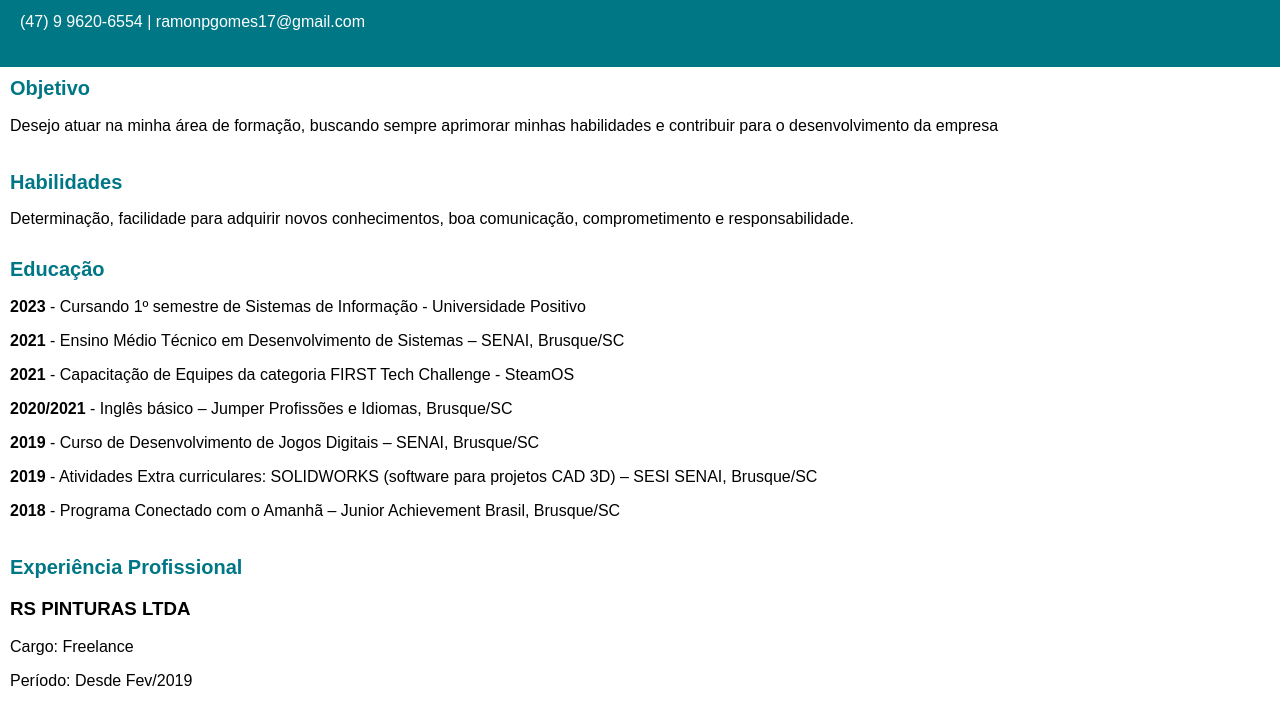
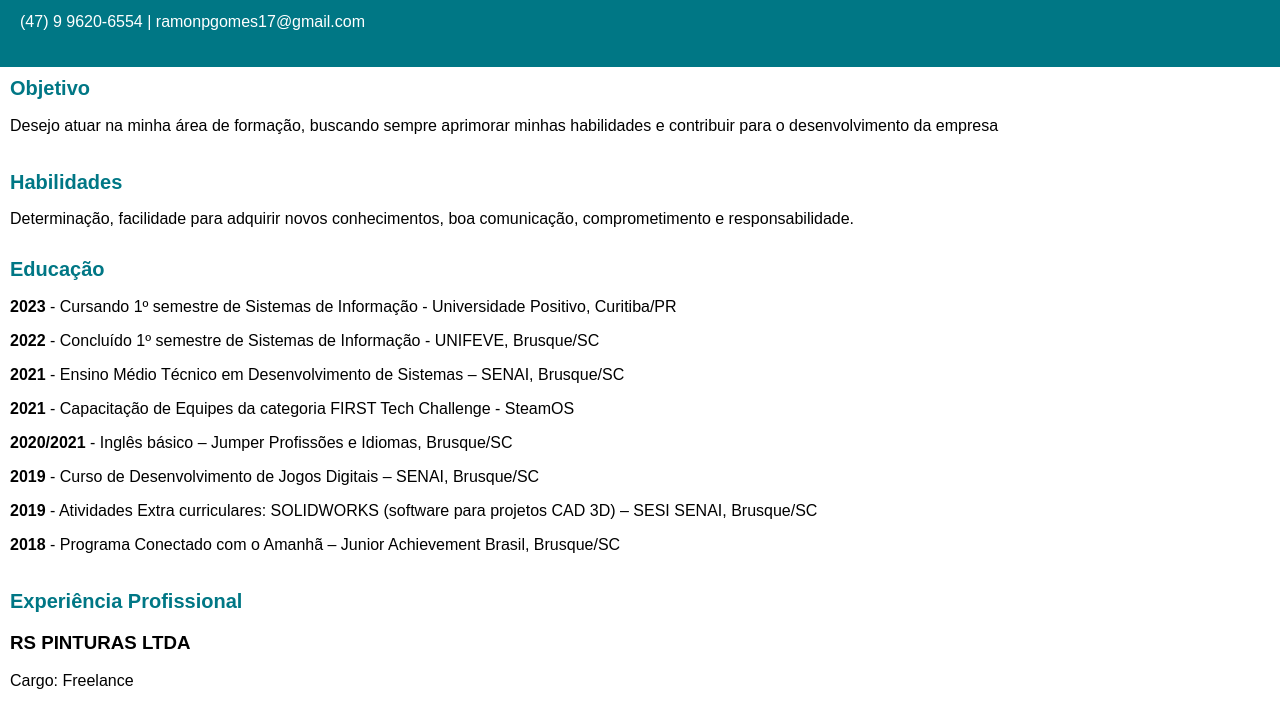
Before and after one commit to ramonpgomes/curriculo, a plain HTML site: page index.html in a window 1280 px wide. Shown: the part 94-797 px from the top of the page. Drawn offline with Linux system fonts and the light colour scheme.

Commit message:
add formacao

```diff
--- a/index.html
+++ b/index.html
@@ -35,8 +35,9 @@
         <h2>Educação</h2>
         <ul>
           <li>
-            <p><b>2023</b> - Cursando 1º semestre de Sistemas de Informação - Universidade Positivo </p>
+            <p><b>2023</b> - Cursando 1º semestre de Sistemas de Informação - Universidade Positivo, Curitiba/PR </p>
           </li>
+          <li><b>2022</b> - Concluído 1º semestre de Sistemas de Informação - UNIFEVE, Brusque/SC </li>
           <li>
             <p><b>2021</b> - Ensino Médio Técnico em Desenvolvimento de Sistemas – SENAI, Brusque/SC </p>
           </li>
```
